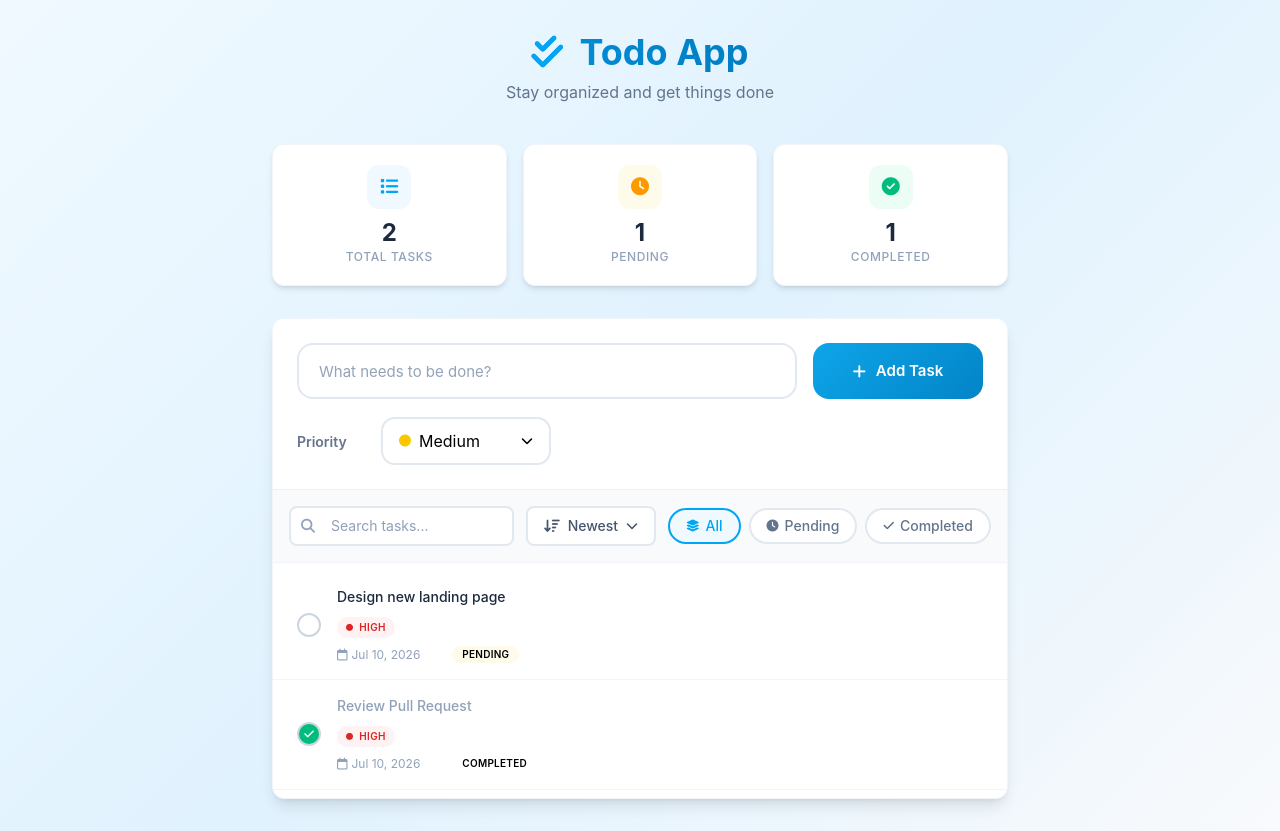
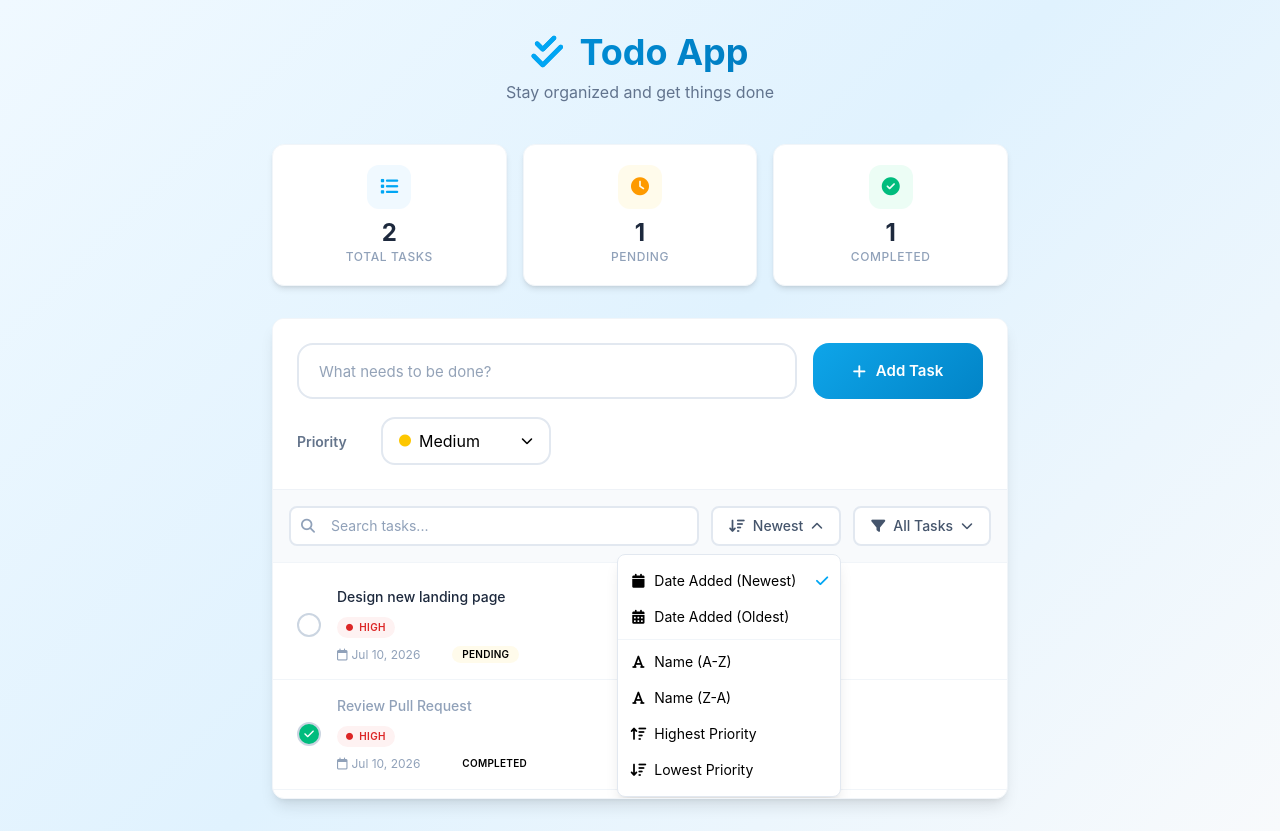
Before and after one commit to MostafaShora/Todo-App, an Angular app: page / in a window 1280 px wide. Both pictures are taken after a click on the button "Newest". Built offline with nearby package versions, Linux system fonts and the light colour scheme.

Commit message:
Enhance toolbar functionality with sorting and filtering options, including priority levels

```diff
--- a/src/app/components/toolbar/toolbar.css
+++ b/src/app/components/toolbar/toolbar.css
@@ -1,14 +1,68 @@
-.search-input:focus{
-    border-color:#0ea5e9;
-    box-shadow:0 0 0 4px rgb(14 165 233 /.1);
-    outline:none;
+.search-input:focus {
+  border-color: #0ea5e9;
+  box-shadow: 0 0 0 4px rgb(14 165 233 /0.1);
+  outline: none;
 }
 
-.filter-pill{
-    transition:.2s;
+.filter-pill {
+  transition: 0.2s;
 }
 
-.filter-pill.active{
-    background:linear-gradient(135deg,#0ea5e9,#0284c7);
-    color:#fff;
+.filter-pill.active {
+  background: linear-gradient(135deg, #0ea5e9, #0284c7);
+  color: #fff;
 }
+
+.dropdown-item {
+  width: 100%;
+  height: 46px;
+  padding: 0 16px;
+
+  display: flex;
+  justify-content: space-between;
+  align-items: center;
+
+  background: white;
+  border: none;
+  cursor: pointer;
+
+  transition: 0.2s;
+}
+
+.dropdown-item span {
+  display: flex;
+  align-items: center;
+  gap: 10px;
+}
+
+.dropdown-item:hover {
+  background: #f8fafc;
+}
+
+.dropdown-item i:last-child {
+  font-size: 13px;
+}
+
+.fa-chevron-down {
+  transition: transform 0.2s ease;
+}
+
+.rotate-180 {
+  transform: rotate(180deg);
+}
+
+.animate-dropdown {
+  animation: dropdown 0.18s ease;
+}
+
+@keyframes dropdown {
+  from {
+    opacity: 0;
+    transform: translateY(-8px);
+  }
+
+  to {
+    opacity: 1;
+    transform: translateY(0);
+  }
+}
--- a/src/app/components/toolbar/toolbar.html
+++ b/src/app/components/toolbar/toolbar.html
@@ -11,19 +11,22 @@
     />
   </div>
 
-  <div class="relative group">
+  <div class="relative">
     <button
+      type="button"
+      (click)="toggleSort()"
       class="border-2 border-slate-200 bg-white text-slate-600 rounded-lg px-4 py-2 text-sm font-medium flex items-center gap-2 hover:border-sky-500 hover:text-sky-500 transition-all"
     >
       <i class="fa-solid fa-arrow-down-wide-short"></i>
 
       {{ currentSortLabel() }}
 
-      <i class="fa-solid fa-chevron-down text-xs"></i>
+      <i class="fa-solid fa-chevron-down text-xs" [class.rotate-180]="isSortOpen()"></i>
     </button>
 
+    @if (isSortOpen()) {
       <div
-      class="absolute right-0 top-full mt-2 w-56 bg-white rounded-lg shadow-lg border border-slate-200 py-2 hidden group-hover:block z-10"
+        class="absolute left-0 w-full sm:left-auto sm:right-0 sm:w-56 top-full mt-2 bg-white rounded-lg shadow-lg border border-slate-200 py-2 z-50 animate-dropdown"
       >
         <!-- Newest -->
         <button
@@ -123,10 +126,11 @@
           }
         </button>
       </div>
+    }
   </div>
 
-  <div class="flex gap-2 flex-wrap">
-    <!-- All -->
+  <!-- <div class="flex gap-2 flex-wrap">
+    All
     <button
       (click)="setFilter('All')"
       class="filter-pill rounded-full px-4 py-1.5 text-sm font-medium border-2 flex items-center gap-1.5 transition-all"
@@ -141,7 +145,7 @@
       All
     </button>
 
-    <!-- Pending -->
+    Pending
     <button
       (click)="setFilter('Pending')"
       class="filter-pill rounded-full px-4 py-1.5 text-sm font-medium border-2 flex items-center gap-1.5 transition-all"
@@ -156,7 +160,7 @@
       Pending
     </button>
 
-    <!-- Completed -->
+    Completed
     <button
       (click)="setFilter('Completed')"
       class="filter-pill rounded-full px-4 py-1.5 text-sm font-medium border-2 flex items-center gap-1.5 transition-all"
@@ -170,5 +174,105 @@
       <i class="fa-solid fa-check text-xs"></i>
       Completed
     </button>
+  </div> -->
+
+  <div class="relative">
+    <button
+      type="button"
+      (click)="toggleFilter()"
+      class="border-2 border-slate-200 bg-white text-slate-600 rounded-lg px-4 py-2 text-sm font-medium flex items-center gap-2 hover:border-sky-500 hover:text-sky-500 transition"
+    >
+      <i class="fa-solid fa-filter"></i>
+
+      {{ currentFilterLabel() }}
+
+      <i class="fa-solid fa-chevron-down text-xs" [class.rotate-180]="isFilterOpen()"></i>
+    </button>
+
+    @if (isFilterOpen()) {
+      <div
+        class="absolute left-0 w-full sm:left-auto sm:right-0 sm:w-56 mt-2 bg-white rounded-xl shadow-xl border border-slate-200 overflow-hidden z-50 animate-dropdown"
+      >
+        <!-- All -->
+
+        <button class="dropdown-item" (click)="setFilter('All')">
+          <span>
+            <i class="fa-solid fa-layer-group"></i>
+            All
+          </span>
+
+          @if (currentFilter() === 'All') {
+            <i class="fa-solid fa-check text-sky-500"></i>
+          }
+        </button>
+
+        <!-- Pending -->
+
+        <button class="dropdown-item" (click)="setFilter('Pending')">
+          <span>
+            <i class="fa-solid fa-clock"></i>
+            Pending
+          </span>
+
+          @if (currentFilter() === 'Pending') {
+            <i class="fa-solid fa-check text-sky-500"></i>
+          }
+        </button>
+
+        <!-- Completed -->
+
+        <button class="dropdown-item" (click)="setFilter('Completed')">
+          <span>
+            <i class="fa-solid fa-check"></i>
+            Completed
+          </span>
+
+          @if (currentFilter() === 'Completed') {
+            <i class="fa-solid fa-check text-sky-500"></i>
+          }
+        </button>
+
+        <div class="border-t border-slate-100"></div>
+
+        <!-- High -->
+
+        <button class="dropdown-item" (click)="setFilter('High')">
+          <span>
+            <i class="fa-solid fa-circle text-red-500 text-[10px]"></i>
+            High
+          </span>
+
+          @if (currentFilter() === 'High') {
+            <i class="fa-solid fa-check text-red-500"></i>
+          }
+        </button>
+
+        <!-- Medium -->
+
+        <button class="dropdown-item" (click)="setFilter('Medium')">
+          <span>
+            <i class="fa-solid fa-circle text-yellow-400 text-[10px]"></i>
+            Medium
+          </span>
+
+          @if (currentFilter() === 'Medium') {
+            <i class="fa-solid fa-check text-yellow-500"></i>
+          }
+        </button>
+
+        <!-- Low -->
+
+        <button class="dropdown-item" (click)="setFilter('Low')">
+          <span>
+            <i class="fa-solid fa-circle text-green-500 text-[10px]"></i>
+            Low
+          </span>
+
+          @if (currentFilter() === 'Low') {
+            <i class="fa-solid fa-check text-green-500"></i>
+          }
+        </button>
+      </div>
+    }
   </div>
 </div>
--- a/src/app/components/toolbar/toolbar.ts
+++ b/src/app/components/toolbar/toolbar.ts
@@ -1,4 +1,4 @@
-import { Component, computed, inject } from '@angular/core';
+import { Component, computed, inject, signal } from '@angular/core';
 import { TodoService } from '../../core/services/todo';
 import { TodoFilter } from '../../core/types/todo-filter.type';
 import { SortOption } from '../../core/types/sort-option.type';
@@ -15,6 +15,9 @@ export class Toolbar {
   currentFilter = this.todoService.filter;
   currentSort = this.todoService.sort;
 
+  isFilterOpen = signal(false);
+  isSortOpen = signal(false)
+
   onSearch(event: Event) {
 
     const value = (event.target as HTMLInputElement).value;
@@ -26,10 +29,12 @@ export class Toolbar {
 
   setFilter(filter: TodoFilter) {
     this.todoService.setFilter(filter);
+    this.closeFilter();
   }
 
   setSort(sort: SortOption) {
     this.todoService.setSort(sort);
+    this.closeSort()
   }
 
   currentSortLabel = computed(() => {
@@ -59,4 +64,44 @@ export class Toolbar {
     }
 
   });
+
+  currentFilterLabel = computed(() => {
+    switch (this.currentFilter()) {
+      case 'All':
+        return 'All Tasks';
+
+      case 'Pending':
+        return 'Pending';
+
+      case 'Completed':
+        return 'Completed';
+
+      case 'High':
+        return 'High Priority';
+
+      case 'Medium':
+        return 'Medium Priority';
+
+      case 'Low':
+        return 'Low Priority';
+    }
+  });
+
+  toggleFilter() {
+    this.isFilterOpen.update(value => !value);
+    this.isSortOpen.set(false);
+  }
+
+  toggleSort() {
+    this.isSortOpen.update(value => !value);
+    this.isFilterOpen.set(false);
+  }
+
+  closeFilter() {
+    this.isFilterOpen.set(false);
+  }
+
+  closeSort() {
+    this.isSortOpen.set(false);
+  }
 }
--- a/src/app/core/services/todo.ts
+++ b/src/app/core/services/todo.ts
@@ -52,12 +52,25 @@ export class TodoService {
         // Filter
 
         switch (this.filter()) {
+
             case 'Pending':
-                todos = todos.filter((todo) => todo.status === 'Pending');
+                todos = todos.filter(todo => todo.status === 'Pending');
                 break;
 
             case 'Completed':
-                todos = todos.filter((todo) => todo.status === 'Completed');
+                todos = todos.filter(todo => todo.status === 'Completed');
+                break;
+
+            case 'High':
+                todos = todos.filter(todo => todo.priority === 'High');
+                break;
+
+            case 'Medium':
+                todos = todos.filter(todo => todo.priority === 'Medium');
+                break;
+
+            case 'Low':
+                todos = todos.filter(todo => todo.priority === 'Low');
                 break;
 
             default:
--- a/src/app/core/types/todo-filter.type.ts
+++ b/src/app/core/types/todo-filter.type.ts
@@ -1 +1 @@
-export type TodoFilter = 'All' | 'Pending' | 'Completed';
+export type TodoFilter = 'All' | 'Pending' | 'Completed' | 'High' | 'Medium' | 'Low';
```
Lines whose indentation alone changed are shown as unchanged.
